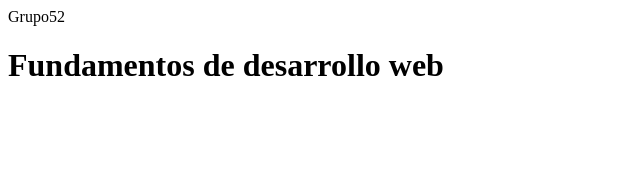
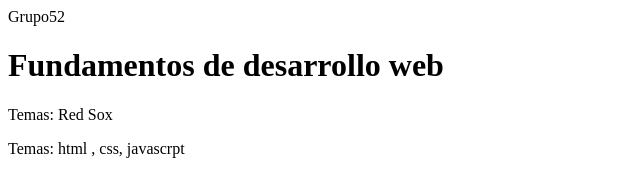
Before and after one commit to Perlitasoto/website_grupo52, a plain HTML site: page index.html in a window 1280 px wide. Shown: the whole page, without its empty margins (0-640 px from the left). Drawn offline with Linux system fonts and the light colour scheme.

Commit message:
agregue temas de la materia

```diff
--- a/index.html
+++ b/index.html
@@ -9,5 +9,8 @@
     <body>
 <h1>Fundamentos de desarrollo web</h1>
 
+
+<p>Temas: Red Sox</p>
+    <p>Temas: html , css,  javascrpt</p>
         <body>
         </html>
```
